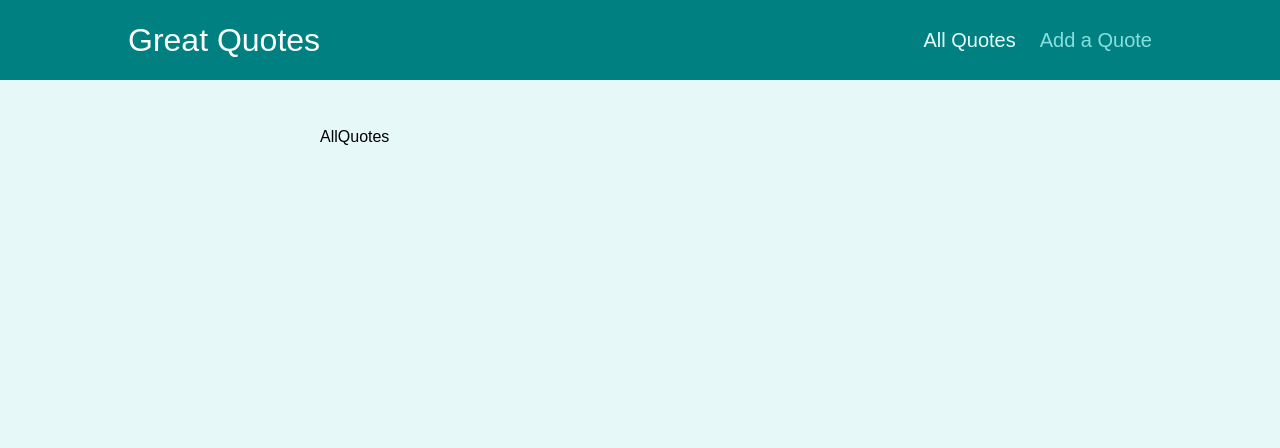
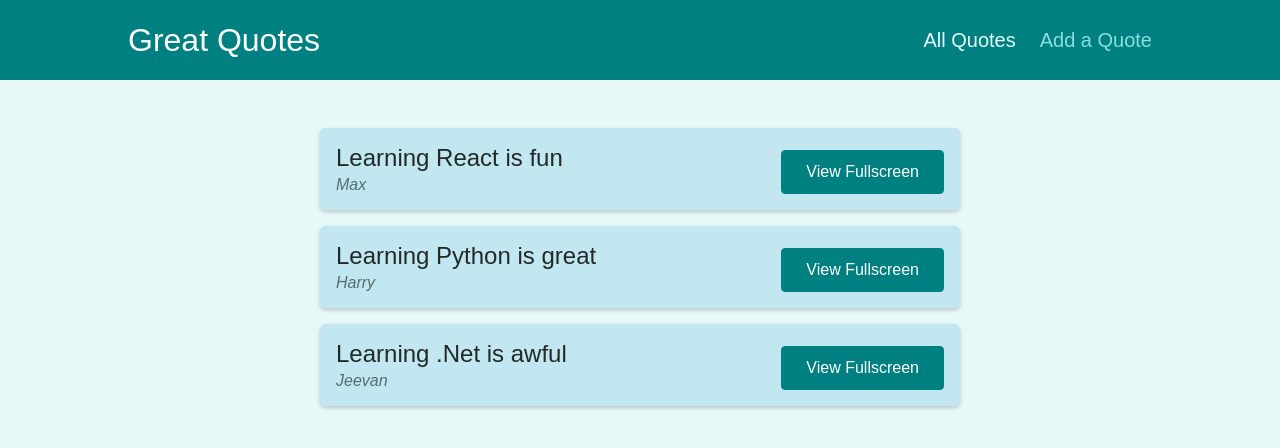
Before and after one commit to Harry-Leepz/comments, a React (Create React App) app: page /quotes in a window 1280 px wide. Shown: the top 448 px of the page. Built offline with nearby package versions, Linux system fonts and the light colour scheme.

Commit message:
Add QuoteList component to AllQuotes

```diff
--- a/src/pages/AllQuotes.js
+++ b/src/pages/AllQuotes.js
@@ -1,3 +1,5 @@
+import QuoteList from "../components/quotes/QuoteList";
+
 const DUMMY_DATA = [
   {
     id: 1,
@@ -17,7 +19,7 @@ const DUMMY_DATA = [
 ];
 
 const AllQuotes = () => {
-  return <div>AllQuotes</div>;
+  return <QuoteList quotes={DUMMY_DATA} />;
 };
 
 export default AllQuotes;
```
Also changed, not shown: 1 other file (tests, documents, lock files or other folders).
